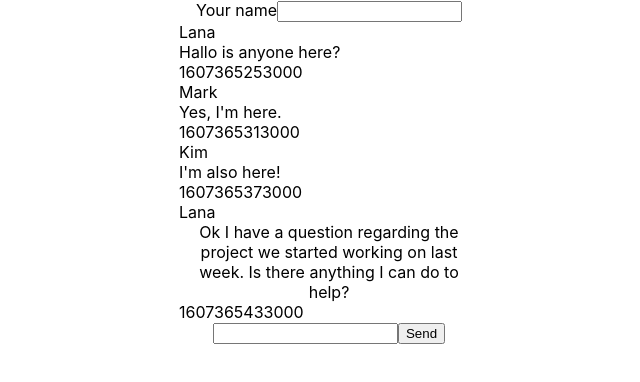
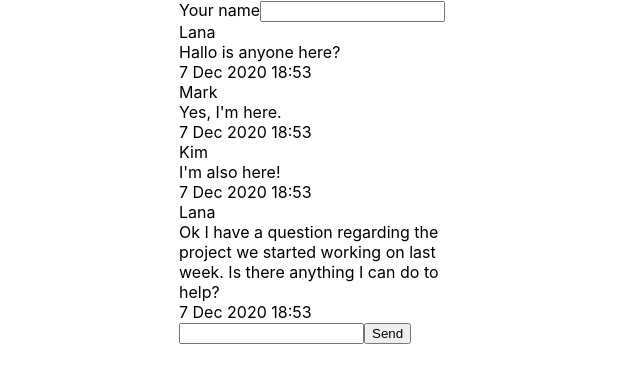
Before and after one commit to runarf/chatFrontend, a React (Create React App) app: page / in a window 1280 px wide. Shown: the top 382 px of the page, without its empty margins (311-951 px from the left). Built offline with nearby package versions, Linux system fonts and the light colour scheme.

Commit message:
format date

```diff
--- a/package.json
+++ b/package.json
@@ -10,6 +10,7 @@
     "@types/node": "^12.0.0",
     "@types/react": "^16.9.53",
     "@types/react-dom": "^16.9.8",
+    "date-fns": "^2.16.1",
     "react": "^17.0.1",
     "react-dom": "^17.0.1",
     "react-scripts": "4.0.1",
--- a/src/App.tsx
+++ b/src/App.tsx
@@ -1,6 +1,5 @@
+import format from 'date-fns/format';
 import React, { useEffect, useState } from 'react';
-import logo from './logo.svg';
-import './App.css';
 
 interface MessageContainer {
   id: number;
@@ -63,7 +62,7 @@ function App() {
               >
                 <div>{author}</div>
                 <div>{message}</div>
-                <div>{date}</div>
+                <div>{format(date, 'd MMM yyyy H:s')}</div>
               </div>
             );
           })}
```
Also changed, not shown: 1 other file (tests, documents, lock files or other folders).
